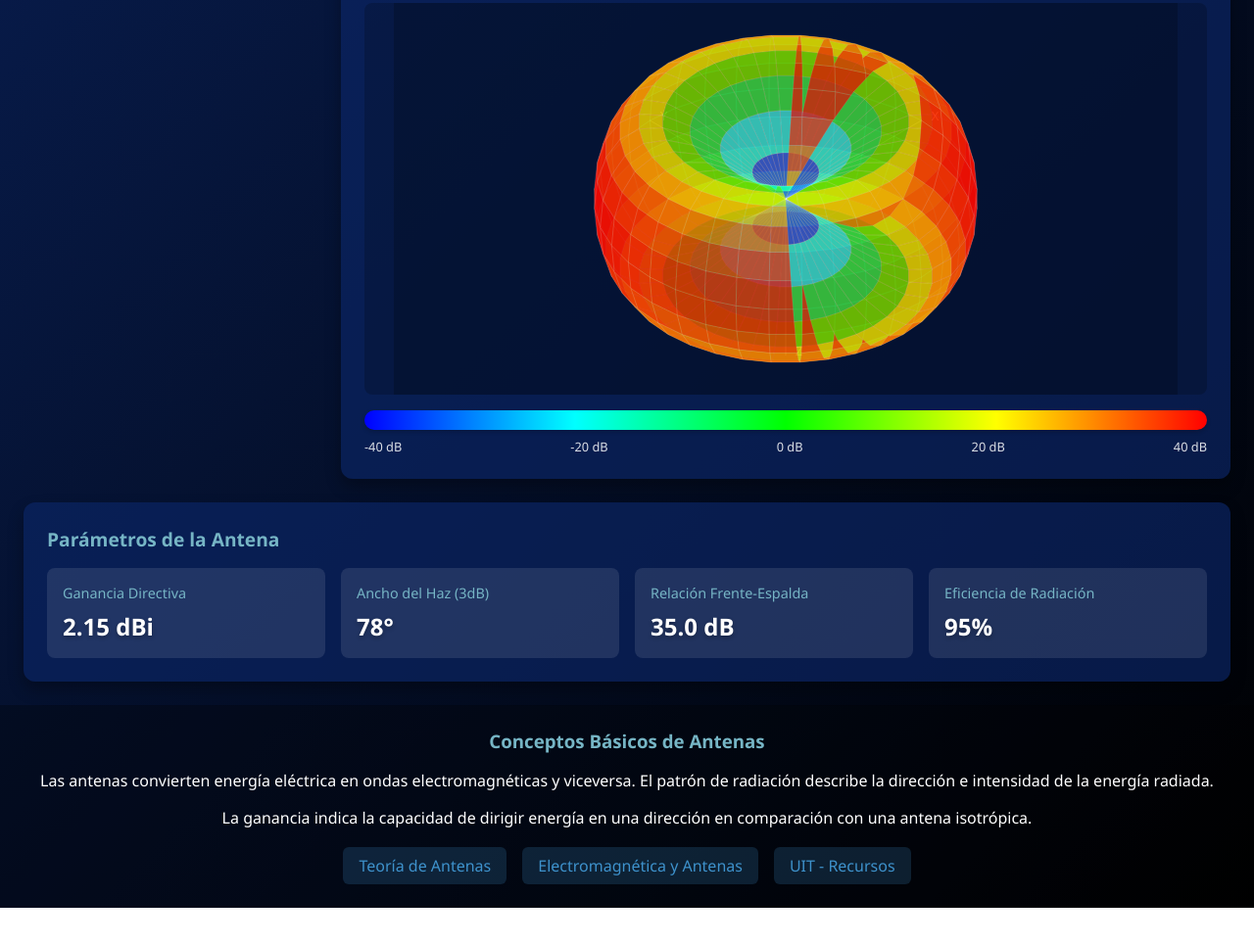
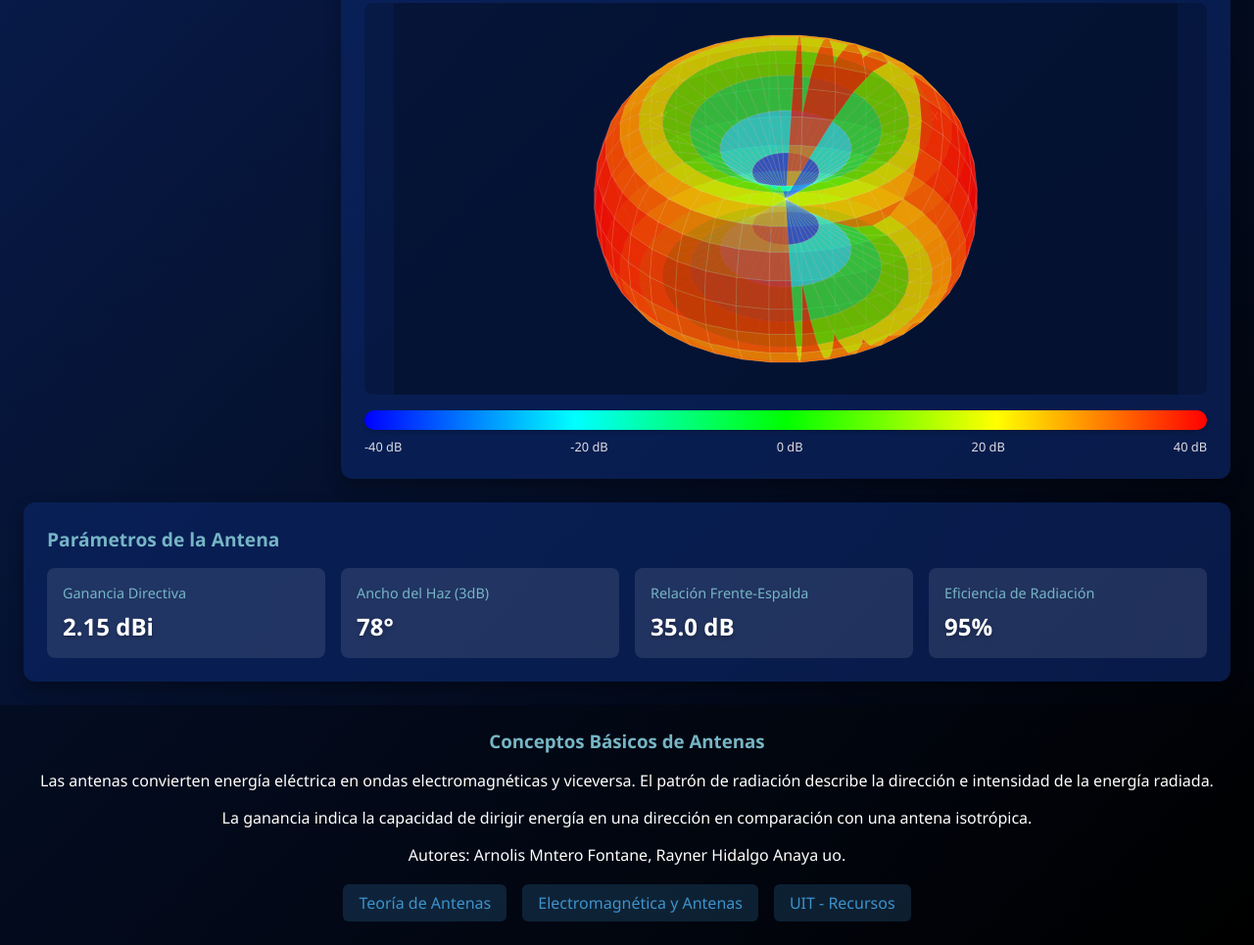
Before and after one commit to raynerhidalgoanaya-dev/visualizador-de-patrones-de-antenas, a plain HTML site: page index.html in a window 1280 px wide. Shown: the part 856-1821 px from the top of the page at 98% size. Before the commit the page ends 1783 px from the top, so only its background shows below. Drawn offline with Linux system fonts and the light colour scheme.

Commit message:
Update index.html

```diff
--- a/index.html
+++ b/index.html
@@ -179,6 +179,7 @@
 <h3>Conceptos Básicos de Antenas</h3>
 <p>Las antenas convierten energía eléctrica en ondas electromagnéticas y viceversa. El patrón de radiación describe la dirección e intensidad de la energía radiada.</p>
 <p>La ganancia indica la capacidad de dirigir energía en una dirección en comparación con una antena isotrópica.</p>
+  <p>Autores: Arnolis Mntero Fontane, Rayner Hidalgo Anaya uo.</p>
 <div class="resources">
 <a href="https://www.antenna-theory.com/" target="_blank" rel="noopener" class="resource-link">Teoría de Antenas</a>
 <a href="https://www.ece.rutgers.edu/~orfanidi/ewa/" target="_blank" rel="noopener" class="resource-link">Electromagnética y Antenas</a>
```
